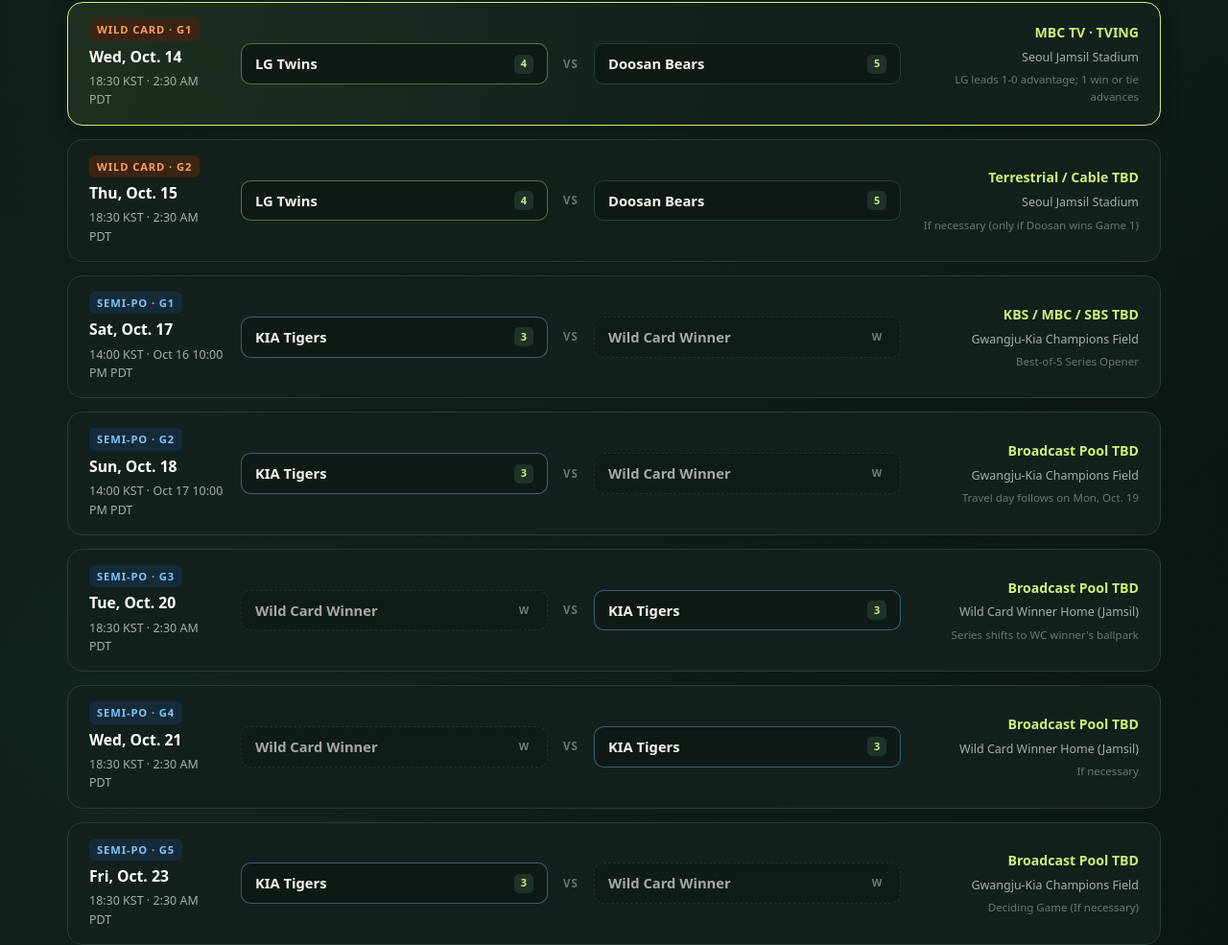
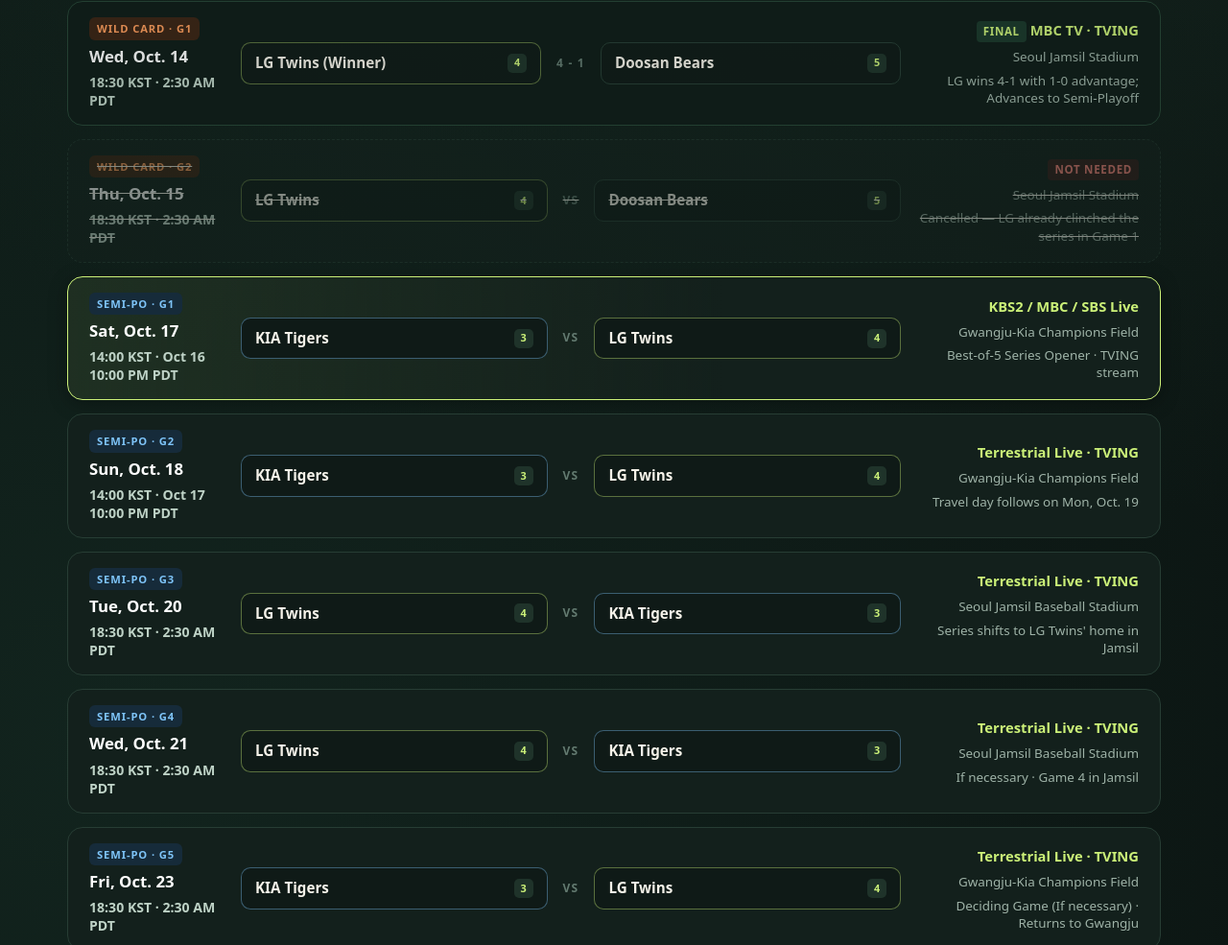
Before and after one commit to Raygithu1/kbo-playoff-tv-guide, a plain HTML site: page index.html in a window 1280 px wide. Shown: the part 1049-2034 px from the top of the page at 96% size. Drawn offline with Linux system fonts and the light colour scheme.

Commit message:
Update Wild Card winner (LG Twins), set Semi-Playoff matchup vs KIA Tigers, enlarge game times and summary font sizes

```diff
--- a/index.html
+++ b/index.html
@@ -168,8 +168,8 @@
     .round-badge.po { background: #311c38; color: var(--purple); }
     .round-badge.ks { background: #3b3318; color: var(--gold); }
 
-    .game-date { font-weight: 800; font-size: .98rem; color: var(--ink-bright); }
-    .game-subdate { font-size: .78rem; color: var(--muted); }
+    .game-date { font-weight: 800; font-size: 1.05rem; color: var(--ink-bright); }
+    .game-subdate { font-size: .88rem; font-weight: 600; color: #bed2c6; line-height: 1.35; }
 
     /* Column 2: Matchup Display */
     .matchup-col {
@@ -188,7 +188,7 @@
       background: #0f1a17;
       border: 1px solid var(--line);
       font-weight: 750;
-      font-size: .92rem;
+      font-size: .95rem;
     }
     .team-badge-wrap.seed-1 { border-color: rgba(246, 200, 95, 0.4); }
     .team-badge-wrap.seed-2 { border-color: rgba(204, 166, 255, 0.4); }
@@ -211,7 +211,7 @@
     .team-seed.tbd { background: transparent; color: var(--muted); }
 
     .matchup-vs {
-      font-size: .72rem;
+      font-size: .75rem;
       font-weight: 900;
       letter-spacing: .1em;
       color: var(--faint);
@@ -227,17 +227,40 @@
     }
     .broadcast-channel {
       font-weight: 750;
-      font-size: .88rem;
+      font-size: .92rem;
       color: var(--lime);
     }
     .broadcast-venue {
-      font-size: .78rem;
+      font-size: .84rem;
       color: var(--muted);
     }
     .broadcast-note {
+      font-size: .84rem;
+      line-height: 1.35;
+      color: #9eb2a7;
+    }
+    .game-card.completed {
+      opacity: 0.85;
+      border-color: #274536;
+      background: #0f1c18;
+    }
+    .game-card.cancelled {
+      opacity: 0.5;
+      text-decoration: line-through;
+      border-style: dashed;
+    }
+    .status-pill {
+      display: inline-block;
+      padding: 2px 7px;
+      border-radius: 4px;
       font-size: .72rem;
-      color: var(--faint);
+      font-weight: 850;
+      text-transform: uppercase;
+      letter-spacing: .06em;
     }
+    .status-pill.final { background: #1b382b; color: var(--lime); }
+    .status-pill.cancelled { background: #331f1c; color: #ff8a80; text-decoration: none; }
+
 
     /* Horizontal Bracket */
     .bracket-scroll { overflow-x: auto; padding: 4px 0 14px; }
@@ -325,12 +348,12 @@
     <!-- Hero Next Game Banner -->
     <section class="hero-banner" aria-labelledby="hero-game-heading">
       <div>
-        <span class="hero-tag">Opening Matchup</span>
-        <h2 class="hero-title" id="hero-game-heading">Wild Card · Game 1: LG Twins vs. Doosan Bears</h2>
+        <span class="hero-tag">Next Matchup · Semi-Playoff G1</span>
+        <h2 class="hero-title" id="hero-game-heading">Semi-Playoff · Game 1: KIA Tigers vs. LG Twins</h2>
         <p class="hero-meta">
-          <strong>Wed, Oct. 14 · 18:30 KST</strong> (2:30 AM PDT) &nbsp;•&nbsp;
-          <span>Seoul Jamsil Baseball Stadium</span> &nbsp;•&nbsp;
-          <span>Broadcast: <strong>MBC TV</strong> &amp; <strong>TVING</strong></span>
+          <strong>Sat, Oct. 17 · 14:00 KST</strong> (Oct. 16 · 10:00 PM PDT) &nbsp;•&nbsp;
+          <span>Gwangju-Kia Champions Field</span> &nbsp;•&nbsp;
+          <span>Broadcast: <strong>KBS2 / MBC / SBS Live</strong> &amp; <strong>TVING</strong></span>
         </p>
       </div>
       <div class="countdown-boxes" id="countdown-values" role="timer" aria-label="Countdown to next game">
@@ -408,7 +431,7 @@
       <div class="schedule-timeline" id="schedule-list">
 
         <!-- Wild Card Games -->
-        <article class="game-card current" data-round="wc">
+        <article class="game-card completed" data-round="wc">
           <div class="game-time-col">
             <span class="round-badge wc">Wild Card · G1</span>
             <span class="game-date">Wed, Oct. 14</span>
@@ -416,23 +439,23 @@
           </div>
           <div class="matchup-col">
             <div class="team-badge-wrap seed-4">
-              <span>LG Twins</span>
+              <span>LG Twins (Winner)</span>
               <span class="team-seed">4</span>
             </div>
-            <span class="matchup-vs">VS</span>
+            <span class="matchup-vs">4 - 1</span>
             <div class="team-badge-wrap">
               <span>Doosan Bears</span>
               <span class="team-seed">5</span>
             </div>
           </div>
           <div class="broadcast-col">
-            <span class="broadcast-channel">MBC TV · TVING</span>
+            <span class="broadcast-channel"><span class="status-pill final">FINAL</span> MBC TV · TVING</span>
             <span class="broadcast-venue">Seoul Jamsil Stadium</span>
-            <span class="broadcast-note">LG leads 1-0 advantage; 1 win or tie advances</span>
+            <span class="broadcast-note">LG wins 4-1 with 1-0 advantage; Advances to Semi-Playoff</span>
           </div>
         </article>
 
-        <article class="game-card" data-round="wc">
+        <article class="game-card cancelled" data-round="wc">
           <div class="game-time-col">
             <span class="round-badge wc">Wild Card · G2</span>
             <span class="game-date">Thu, Oct. 15</span>
@@ -450,14 +473,14 @@
             </div>
           </div>
           <div class="broadcast-col">
-            <span class="broadcast-channel">Terrestrial / Cable TBD</span>
+            <span class="broadcast-channel"><span class="status-pill cancelled">NOT NEEDED</span></span>
             <span class="broadcast-venue">Seoul Jamsil Stadium</span>
-            <span class="broadcast-note">If necessary (only if Doosan wins Game 1)</span>
+            <span class="broadcast-note">Cancelled — LG already clinched the series in Game 1</span>
           </div>
         </article>
 
         <!-- Semi-Playoff Games -->
-        <article class="game-card" data-round="semi">
+        <article class="game-card current" data-round="semi">
           <div class="game-time-col">
             <span class="round-badge semi">Semi-PO · G1</span>
             <span class="game-date">Sat, Oct. 17</span>
@@ -469,15 +492,15 @@
               <span class="team-seed">3</span>
             </div>
             <span class="matchup-vs">VS</span>
-            <div class="team-badge-wrap tbd">
-              <span>Wild Card Winner</span>
-              <span class="team-seed tbd">W</span>
+            <div class="team-badge-wrap seed-4">
+              <span>LG Twins</span>
+              <span class="team-seed">4</span>
             </div>
           </div>
           <div class="broadcast-col">
-            <span class="broadcast-channel">KBS / MBC / SBS TBD</span>
+            <span class="broadcast-channel">KBS2 / MBC / SBS Live</span>
             <span class="broadcast-venue">Gwangju-Kia Champions Field</span>
-            <span class="broadcast-note">Best-of-5 Series Opener</span>
+            <span class="broadcast-note">Best-of-5 Series Opener · TVING stream</span>
           </div>
         </article>
 
@@ -493,13 +516,13 @@
               <span class="team-seed">3</span>
             </div>
             <span class="matchup-vs">VS</span>
-            <div class="team-badge-wrap tbd">
-              <span>Wild Card Winner</span>
-              <span class="team-seed tbd">W</span>
+            <div class="team-badge-wrap seed-4">
+              <span>LG Twins</span>
+              <span class="team-seed">4</span>
             </div>
           </div>
           <div class="broadcast-col">
-            <span class="broadcast-channel">Broadcast Pool TBD</span>
+            <span class="broadcast-channel">Terrestrial Live · TVING</span>
             <span class="broadcast-venue">Gwangju-Kia Champions Field</span>
             <span class="broadcast-note">Travel day follows on Mon, Oct. 19</span>
           </div>
@@ -512,9 +535,9 @@
             <span class="game-subdate">18:30 KST · 2:30 AM PDT</span>
           </div>
           <div class="matchup-col">
-            <div class="team-badge-wrap tbd">
-              <span>Wild Card Winner</span>
-              <span class="team-seed tbd">W</span>
+            <div class="team-badge-wrap seed-4">
+              <span>LG Twins</span>
+              <span class="team-seed">4</span>
             </div>
             <span class="matchup-vs">VS</span>
             <div class="team-badge-wrap seed-3">
@@ -523,9 +546,9 @@
             </div>
           </div>
           <div class="broadcast-col">
-            <span class="broadcast-channel">Broadcast Pool TBD</span>
-            <span class="broadcast-venue">Wild Card Winner Home (Jamsil)</span>
-            <span class="broadcast-note">Series shifts to WC winner's ballpark</span>
+            <span class="broadcast-channel">Terrestrial Live · TVING</span>
+            <span class="broadcast-venue">Seoul Jamsil Baseball Stadium</span>
+            <span class="broadcast-note">Series shifts to LG Twins' home in Jamsil</span>
           </div>
         </article>
 
@@ -536,9 +559,9 @@
             <span class="game-subdate">18:30 KST · 2:30 AM PDT</span>
           </div>
           <div class="matchup-col">
-            <div class="team-badge-wrap tbd">
-              <span>Wild Card Winner</span>
-              <span class="team-seed tbd">W</span>
+            <div class="team-badge-wrap seed-4">
+              <span>LG Twins</span>
+              <span class="team-seed">4</span>
             </div>
             <span class="matchup-vs">VS</span>
             <div class="team-badge-wrap seed-3">
@@ -547,9 +570,9 @@
             </div>
           </div>
           <div class="broadcast-col">
-            <span class="broadcast-channel">Broadcast Pool TBD</span>
-            <span class="broadcast-venue">Wild Card Winner Home (Jamsil)</span>
-            <span class="broadcast-note">If necessary</span>
+            <span class="broadcast-channel">Terrestrial Live · TVING</span>
+            <span class="broadcast-venue">Seoul Jamsil Baseball Stadium</span>
+            <span class="broadcast-note">If necessary · Game 4 in Jamsil</span>
           </div>
         </article>
 
@@ -565,15 +588,15 @@
               <span class="team-seed">3</span>
             </div>
             <span class="matchup-vs">VS</span>
-            <div class="team-badge-wrap tbd">
-              <span>Wild Card Winner</span>
-              <span class="team-seed tbd">W</span>
+            <div class="team-badge-wrap seed-4">
+              <span>LG Twins</span>
+              <span class="team-seed">4</span>
             </div>
           </div>
           <div class="broadcast-col">
-            <span class="broadcast-channel">Broadcast Pool TBD</span>
+            <span class="broadcast-channel">Terrestrial Live · TVING</span>
             <span class="broadcast-venue">Gwangju-Kia Champions Field</span>
-            <span class="broadcast-note">Deciding Game (If necessary)</span>
+            <span class="broadcast-note">Deciding Game (If necessary) · Returns to Gwangju</span>
           </div>
         </article>
 
@@ -883,11 +906,11 @@
           <article class="bracket-round">
             <div class="bracket-round-head"><div class="bracket-index">ROUND 01</div><h3>Wild Card</h3></div>
             <div class="bracket-match">
-              <div class="bracket-slot"><span class="team-seed">4</span>LG Twins</div>
-              <div class="bracket-vs">VS</div>
+              <div class="bracket-slot"><span class="team-seed">4</span>LG Twins (Adv.)</div>
+              <div class="bracket-vs">4 - 1</div>
               <div class="bracket-slot"><span class="team-seed">5</span>Doosan Bears</div>
             </div>
-            <p class="bracket-advance">Oct. 14–15 · Jamsil<br>LG advances with 1 win/tie; Doosan needs 2 wins.</p>
+            <p class="bracket-advance">Oct. 14 · Jamsil<br>LG wins 4-1; clinched series in Game 1.</p>
           </article>
           <div class="bracket-connector" aria-hidden="true"><span>WINNER</span><b>→</b></div>
           <article class="bracket-round">
@@ -895,7 +918,7 @@
             <div class="bracket-match">
               <div class="bracket-slot"><span class="team-seed">3</span>KIA Tigers</div>
               <div class="bracket-vs">VS</div>
-              <div class="bracket-slot"><span class="team-seed tbd">W</span>Wild Card winner</div>
+              <div class="bracket-slot"><span class="team-seed">4</span>LG Twins</div>
             </div>
             <p class="bracket-advance">Oct. 17–23 · Best-of-5<br>Winner advances to Playoff.</p>
           </article>
@@ -933,8 +956,8 @@
 
   <script>
     (() => {
-      // Countdown Timer Logic
-      const gameTime = Date.parse("2026-10-14T09:30:00Z");
+      // Countdown Timer Logic - Semi-Playoff Game 1: Sat, Oct 17, 2026 14:00 KST (05:00 UTC)
+      const gameTime = Date.parse("2026-10-17T05:00:00Z");
       const values = document.getElementById("countdown-values");
       const status = document.getElementById("countdown-status");
       const fields = {
```
